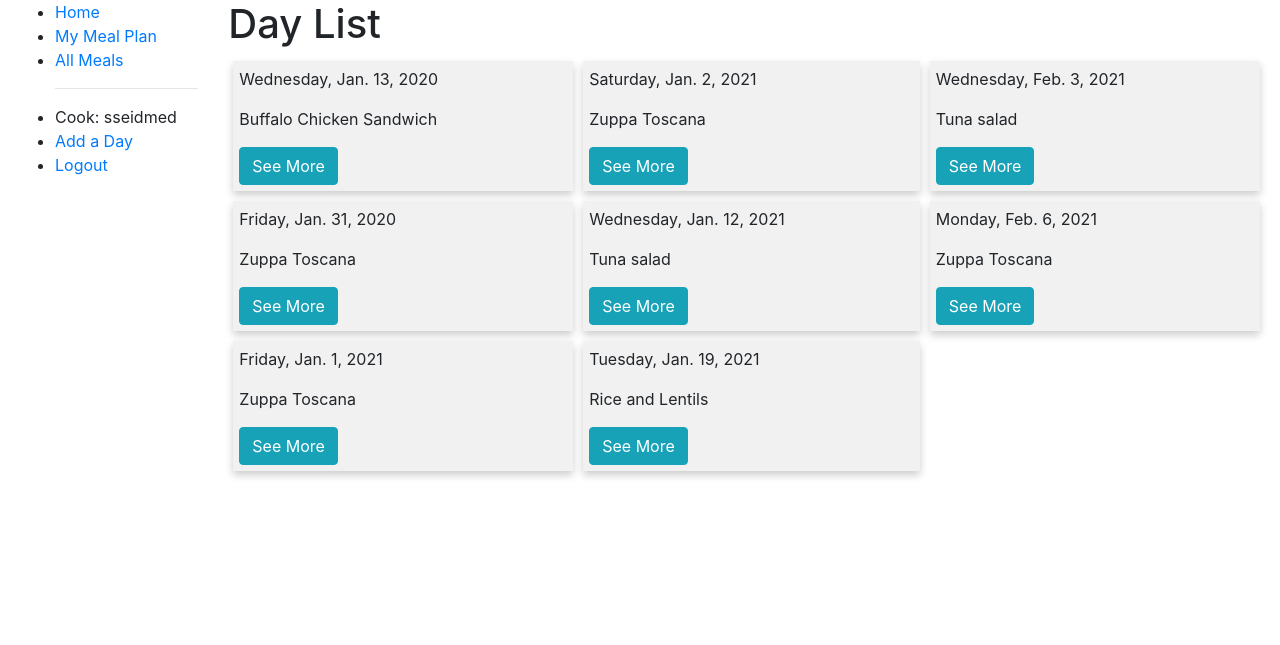
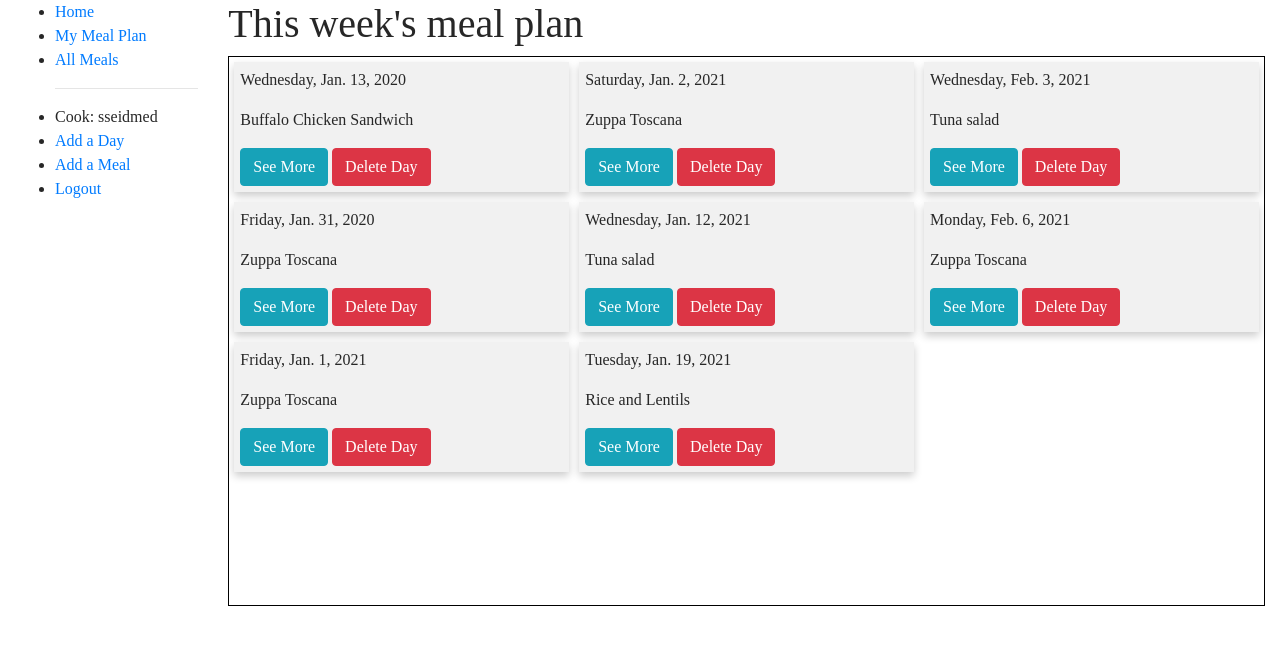
Before and after one commit to sseidmed/mealplanner, a Django app: page /planner/days/ in a window 1280 px wide. Shown: the top 645 px of the page. Run offline with Django 3.2, Linux system fonts and the light colour scheme; a user stored in the database is signed in; data comes from the database, SQL or seed files in the repository; both versions use the stored data as it was after the commit; some libraries are stand-ins or nearby versions.

```diff
--- a/mealplanner/settings.py
+++ b/mealplanner/settings.py
@@ -40,6 +40,8 @@ INSTALLED_APPS = [
     'django.contrib.staticfiles',
     # Add our new application
     'planner.apps.PlannerConfig', # This object was created in /planner/app.py
+    'bootstrap4',
+    'bootstrap_datepicker_plus',
 ]
 
 MIDDLEWARE = [
@@ -126,3 +128,7 @@ LOGIN_URL = '/accounts/login/'
 LOGIN_REDIRECT_URL = '/'
 
 EMAIL_BACKEND = 'django.core.mail.backends.console.EmailBackend'
+
+BOOTSTRAP4 = {
+    'include_jquery': True,
+}
--- a/planner/models.py
+++ b/planner/models.py
@@ -4,7 +4,7 @@ from django.contrib.auth.models import User
 
 class Meal(models.Model):
     name = models.CharField(max_length=200)
-    ingredients = models.CharField(max_length=500)
+    ingredients = models.TextField()
 
 
     MEALS = (
@@ -17,8 +17,6 @@ class Meal(models.Model):
         help_text = 'Select the type of meal'
     )
 
-
-
     def __str__(self):
         return self.name
 
@@ -27,6 +25,8 @@ class Meal(models.Model):
 
 
 class Day(models.Model):
+    date_meal = models.DateField()
+
     DAYS = (
         ('m', 'Monday'),
         ('t', 'Tuesday'),
@@ -43,14 +43,13 @@ class Day(models.Model):
         help_text = 'Day of the Week',
     )
 
-    date_meal = models.DateField()
     meal = models.ManyToManyField(Meal, help_text="Choose meal for the day")
     cook = models.ForeignKey(User,on_delete=models.SET_NULL, null=True, blank=True, related_name='meals')
     class Meta:
         ordering = ['date_meal']
 
     def __str__(self):
-        return f'{self.day_of_week}, {self.date_meal}'
+        return f'{self.date_meal}, {self.day_of_week}'
 
     def get_absolute_url(self):
         return reverse('day-detail', args=[str(self.id)])
--- a/planner/static/css/styles.css
+++ b/planner/static/css/styles.css
@@ -1,18 +1,18 @@
-.meal-box {
+.day-box {
     display: flex;
     flex-flow: column wrap;
     max-width: 100%;
-    height: 550px;
+    border: 1px solid black;
 }
 
-.meal {
+.day {
     margin: 5px;
     box-shadow: 0 4px 8px 0 rgba(0, 0, 0, 0.2);
     padding: 6px;
     background-color: #f1f1f1;
     /* background: linear-gradient(to bottom left, #EF8D9C 40%, #FFC39E 100%); */
 }
-}
+
 
 /* Font */
 @import url('https://fonts.googleapis.com/css?family=Quicksand:400,700');
@@ -25,50 +25,51 @@ body {
   letter-spacing: 0;
 }
 
+.meal-container {
+    display: grid;
+    grid-template-columns: 20% 20% 20% 20%;
+    grid-gap: 20px 20px;
+}
+
+.meal-info {
+    border: 1px solid black;
+    background-color: #f0f0f0;
+}
+
 /* Extra small devices (phones, 600px and down) */
 @media only screen and (max-width: 600px) {
-    .meal {
-        max-width: 100%;
+    .day {
+        width: 100%;
     }
   }
 
   /* Small devices (portrait tablets and large phones, 600px and up) */
   @media only screen and (min-width: 300px) {
-    .meal {
-        max-width: 100%;
-    }
-    .meal-box {
-        height: 1000px;
-    }
+
   }
 
   /* Medium devices (landscape tablets, 768px and up) */
   @media only screen and (min-width: 768px) {
-    .meal {
+    .day {
         max-width: 100%;
 
     }
-    .meal-box {
-        height: 1000px;
+    .day-box {
+        height: 700px;
     }
   }
 
   /* Large devices (laptops/desktops, 992px and up) */
   @media only screen and (min-width: 992px) {
-    .meal {
-        max-width: 100%;
-    }
-    .meal-box {
-        height: 600px;
-    }
+
   }
 
   /* Extra large devices (large laptops and desktops, 1200px and up) */
   @media only screen and (min-width: 1200px) {
-    .meal {
+    .day {
         max-width: 50%;
     }
-    .meal-box {
+    .day-box {
         height: 550px;
     }
   }
--- a/planner/templates/base_generic.html
+++ b/planner/templates/base_generic.html
@@ -23,6 +23,7 @@
           {% if user.is_authenticated %}
             <li>Cook: {{ user.get_username }}</li>
             <li><a href="{% url 'day-create' %}">Add a Day</a></li>
+            <li><a href="{% url 'meal-create' %}">Add a Meal</a></li>
             <li><a href="{% url 'logout' %}?next={{request.path}}">Logout</a></li>
           {% else %}
             <li><a href="{% url 'login' %}?next={{request.path}}">Login</a></li>
@@ -36,8 +37,6 @@
       <div class="col-sm-10">
         {% block content %} {% endblock %}
 
-
-
       </div>
     </div>
   </div>
--- a/planner/templates/planner/day_list.html
+++ b/planner/templates/planner/day_list.html
@@ -2,14 +2,14 @@
 
 {% block content %}
 
-<h1>Day List</h1>
+<h1>This week's meal plan</h1>
 
     {% if day_list %}
-    <div class="meal-box">
+    <div class="day-box">
 
             {% for day in day_list %}
 
-                    <div class="meal">
+                    <div class="day">
                         <p>{{ day.get_day_of_week_display }}, {{ day.date_meal }}</p>
                         {% for meal in day.meal.all %}
                             <p>{{ meal }}</p>
@@ -17,6 +17,7 @@
                         <a href="{{ day.get_absolute_url }}">
                             <button type="button" class="btn btn-info">See More</button>
                         </a>
+                        <a href="{% url 'day-delete' day.pk %}"><button type="button" class="btn btn-danger">Delete Day</button></a>
                     </div>
 
             {% endfor %}
--- a/planner/templates/planner/meal_form.html
+++ b/planner/templates/planner/meal_form.html
@@ -1,11 +1,10 @@
 {% extends "base_generic.html" %}
+{% load bootstrap4 %}
 
 {% block content %}
     <form action="" method="post">
         {% csrf_token %}
-        <table>
-            {{ form.as_table }}
-        </table>
+        {% bootstrap_form form %}
         <input type="submit" value="Submit">
     </form>
 {% endblock %}
--- a/planner/views.py
+++ b/planner/views.py
@@ -63,7 +63,7 @@ def createday(request):
 
 class DayUpdate(LoginRequiredMixin, UpdateView):
     model = Day
-    fields = ['day_of_week', 'date_meal', 'meal']
+    fields = ['date_meal', 'day_of_week', 'meal']
 
 class DayDelete(LoginRequiredMixin, DeleteView):
     model = Day
```
Also changed, not shown: planner/forms.py (+6 -2 lines), planner/templates/planner/day_form.html (+6 -3 lines), planner/templates/planner/meal_list.html (+5 -5 lines), db.sqlite3, planner/migrations/0013_auto_20210107_2103.py (added), planner/migrations/0014_auto_20210107_2209.py (added), planner/migrations/0015_auto_20210107_2209.py (added).
